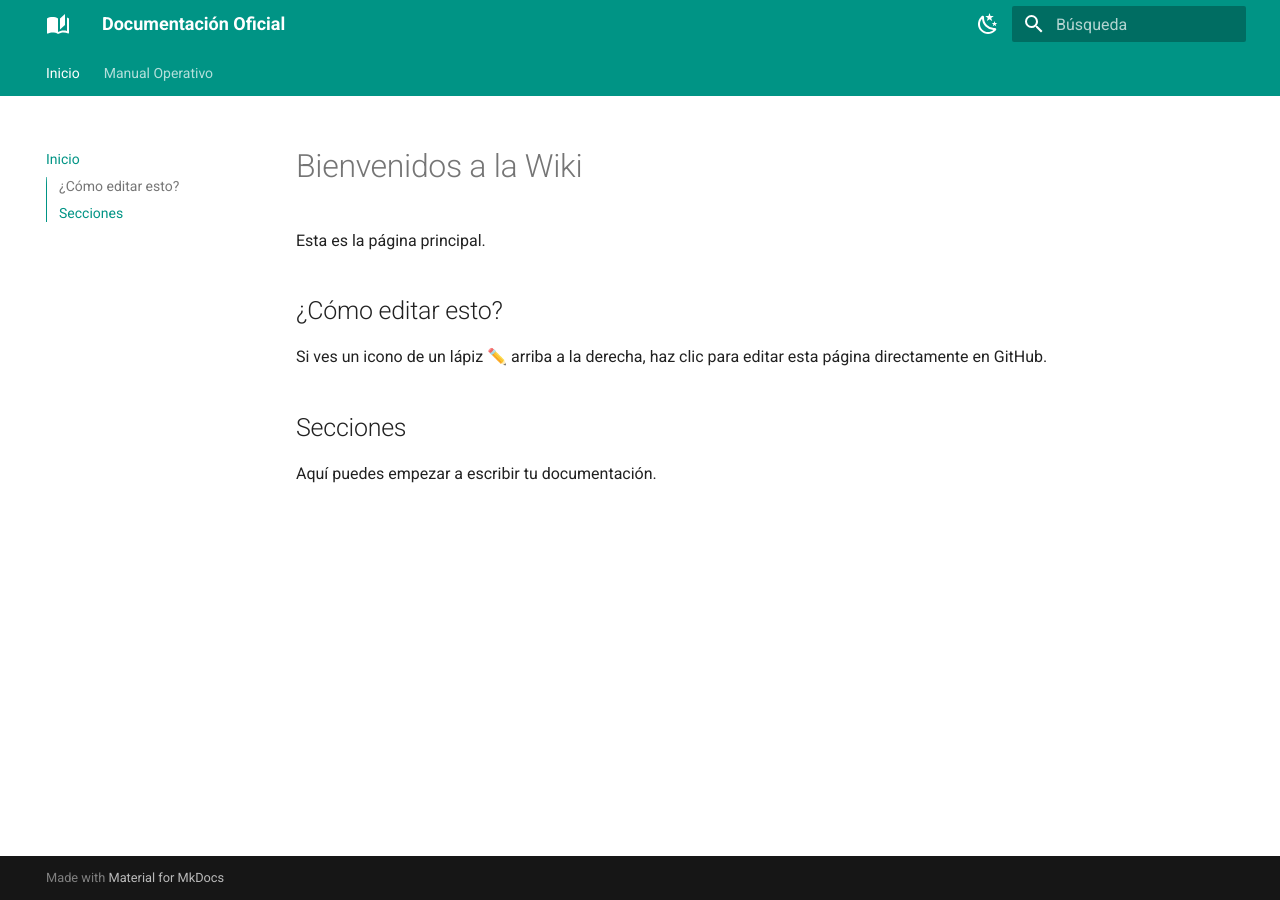
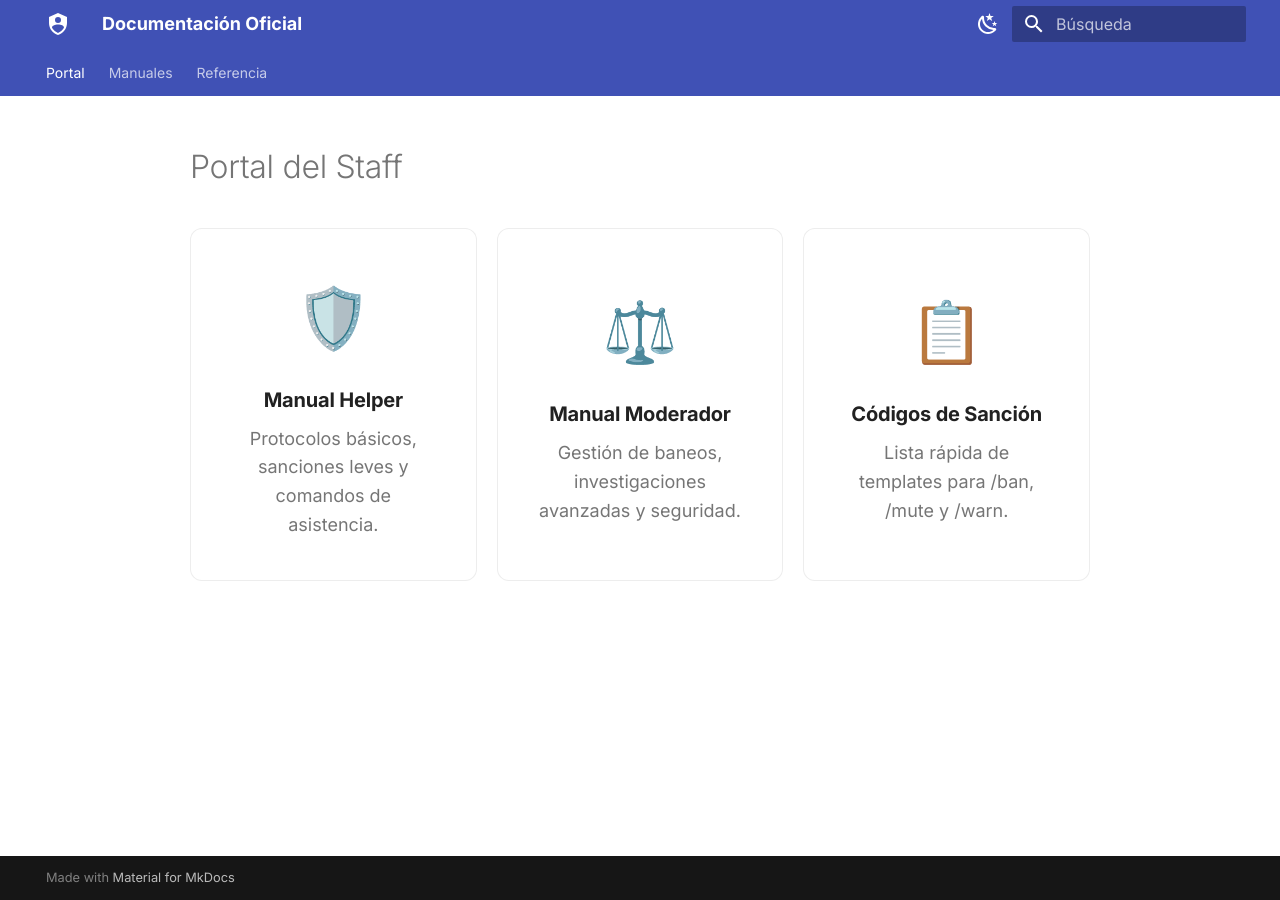
Before and after one commit to ymminnl/page-wiki, an MkDocs documentation site: the page built from docs/index.md, in a window 1280 px wide. Built offline with MkDocs 1.6.1 and Material for MkDocs 9.7.7, drawn with Linux system fonts in a browser that asks for light colours.

Commit message:
Design: Nuevo Dashboard de inicio y tipografía Inter

```diff
--- a/docs/index.md
+++ b/docs/index.md
@@ -1,9 +1,29 @@
-# Bienvenidos a la Wiki
+---
+hide:
+  - navigation
+  - toc
+---
 
-Esta es la página principal.
+# Portal del Staff
 
-## ¿Cómo editar esto?
-Si ves un icono de un lápiz ✏️ arriba a la derecha, haz clic para editar esta página directamente en GitHub.
+<div class="dashboard-grid">
 
-## Secciones
-Aquí puedes empezar a escribir tu documentación.
+  <a href="guias/helper/" class="card">
+    <div class="card-icon">🛡️</div>
+    <h3>Manual Helper</h3>
+    <p>Protocolos básicos, sanciones leves y comandos de asistencia.</p>
+  </a>
+
+  <a href="guias/moderador/" class="card">
+    <div class="card-icon">⚖️</div>
+    <h3>Manual Moderador</h3>
+    <p>Gestión de baneos, investigaciones avanzadas y seguridad.</p>
+  </a>
+
+  <a href="guias/plantillas/" class="card">
+    <div class="card-icon">📋</div>
+    <h3>Códigos de Sanción</h3>
+    <p>Lista rápida de templates para /ban, /mute y /warn.</p>
+  </a>
+
+</div>
--- /dev/null
+++ b/docs/stylesheets/extra.css
@@ -0,0 +1,56 @@
+/* Estilo para centrar y limpiar */
+.md-content__inner {
+    margin: 0 auto;
+    max-width: 900px;
+}
+
+/* Tarjetas del Dashboard (Inicio) */
+.dashboard-grid {
+    display: grid;
+    grid-template-columns: repeat(auto-fit, minmax(250px, 1fr));
+    gap: 1rem;
+    margin-top: 2rem;
+}
+
+.card {
+    background: var(--md-default-bg-color);
+    border: 1px solid var(--md-default-fg-color--lightest);
+    border-radius: 12px;
+    padding: 2rem;
+    text-align: center;
+    transition: transform 0.2s, box-shadow 0.2s;
+    text-decoration: none !important;
+    color: inherit !important;
+    display: flex;
+    flex-direction: column;
+    align-items: center;
+    justify-content: center;
+}
+
+.card:hover {
+    transform: translateY(-5px);
+    box-shadow: 0 10px 20px rgba(0,0,0,0.1);
+    border-color: var(--md-primary-fg-color);
+}
+
+.card-icon {
+    font-size: 3rem;
+    margin-bottom: 1rem;
+    color: var(--md-primary-fg-color);
+}
+
+.card h3 {
+    margin: 0;
+    font-weight: 700;
+}
+
+.card p {
+    margin: 0.5rem 0 0;
+    color: var(--md-default-fg-color--light);
+    font-size: 0.9rem;
+}
+
+/* Ocultar título h1 en la home si queremos un look más limpio */
+.hide-h1 h1 {
+    display: none;
+}
--- a/mkdocs.yml
+++ b/mkdocs.yml
@@ -1,30 +1,34 @@
 site_name: Documentación Oficial
 site_url: https://ymminnl.github.io/page-wiki/
-# repo_url: https://github.com/ymminnl/page-wiki/
-# edit_uri: edit/main/docs/
 
 theme:
   name: material
   language: es
+  # Logo e icono
   icon:
-    logo: material/book-open-page-variant
+    logo: material/shield-account
   favicon: assets/favicon.png
+
+  # Tipografía Moderna (Google Fonts)
+  font:
+    text: Inter
+    code: JetBrains Mono
 
   palette:
     # Modo Claro
     - media: "(prefers-color-scheme: light)"
       scheme: default
-      primary: teal
-      accent: purple
+      primary: indigo
+      accent: deep purple
       toggle:
         icon: material/weather-night
         name: Cambiar a modo oscuro
 
-    # Modo Oscuro
+    # Modo Oscuro (Slate es más elegante que el negro puro)
     - media: "(prefers-color-scheme: dark)"
       scheme: slate
-      primary: teal
-      accent: lime
+      primary: indigo
+      accent: teal
       toggle:
         icon: material/weather-sunny
         name: Cambiar a modo claro
@@ -32,20 +36,25 @@ theme:
   features:
     - navigation.tabs
     - navigation.sections
-    - navigation.expand
-    - toc.integrate
+    - navigation.indexes # Permite que las secciones sean clicables
     - search.suggest
     - search.highlight
     - content.code.copy
+
+# CSS Personalizado
+extra_css:
+  - stylesheets/extra.css
 
 markdown_extensions:
   - admonition
   - pymdownx.details
   - pymdownx.superfences
+  - attr_list # Necesario para clases CSS en markdown
 
 nav:
-  - Inicio: index.md
-  - Manual Operativo:
-    - Protocolo Helper: guias/helper.md
-    - Protocolo Moderador: guias/moderador.md
-    - Códigos de Sanción: guias/plantillas.md
+  - Portal: index.md
+  - Manuales:
+    - Helper: guias/helper.md
+    - Moderador: guias/moderador.md
+  - Referencia:
+    - Plantillas: guias/plantillas.md
```
